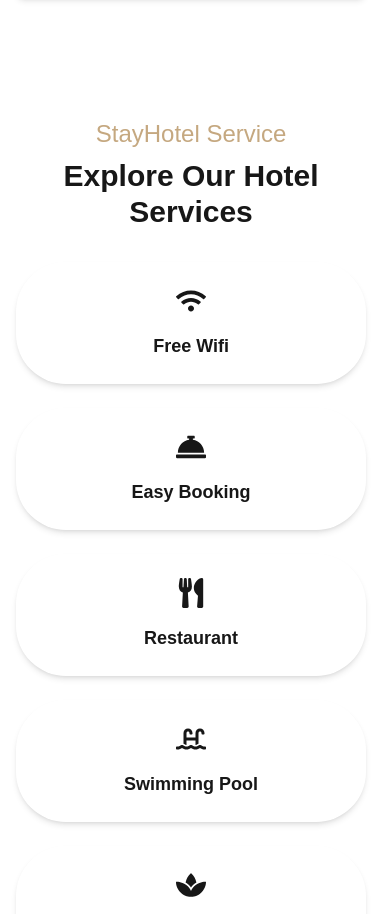
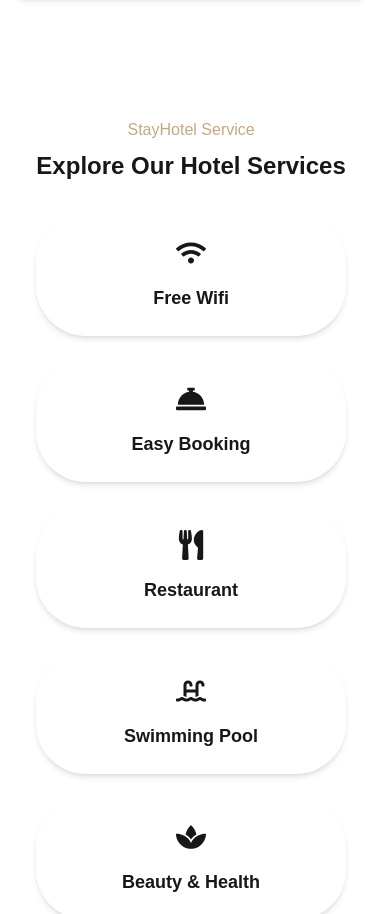
Before and after one commit to vickybisht001/Hotel-website, a Next.js app: page /room in a window 390 px wide. Shown: the part 3746-4660 px from the top of the page. Built offline with nearby package versions, Linux system fonts and the light colour scheme.

Commit message:
Update page.js

```diff
--- a/app/room/page.js
+++ b/app/room/page.js
@@ -126,8 +126,8 @@ const Room = () => {
       </div>
 
       <div className="service-sectionn text-center py-10 px-4 sm:px-6 lg:px-10">
-        <span className="text-[#c5a880] text-2xl">StayHotel Service</span>
-        <h1 className="text-3xl sm:text-4xl my-2 font-semibold">Explore Our Hotel Services</h1>
+        <span className="text-[#c5a880] md:text-2xl">StayHotel Service</span>
+        <h1 className="text-2xl md:text-4xl my-2 font-semibold">Explore Our Hotel Services</h1>
 
         <div className="grid grid-cols-1 sm:grid-cols-2 md:grid-cols-3 gap-6 mt-8">
           {services.map((service) => (
```
